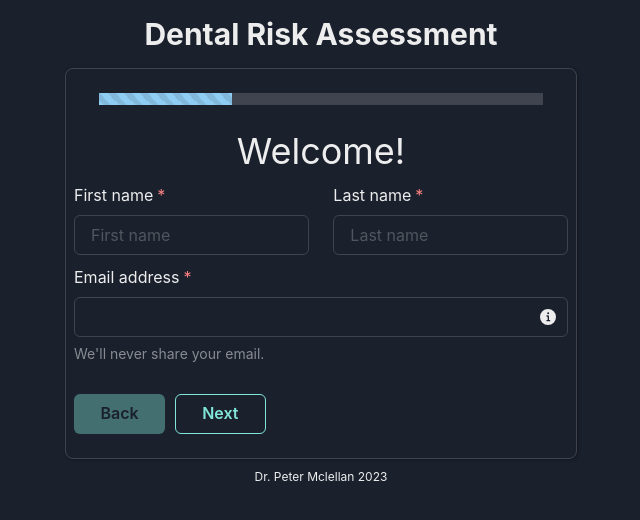
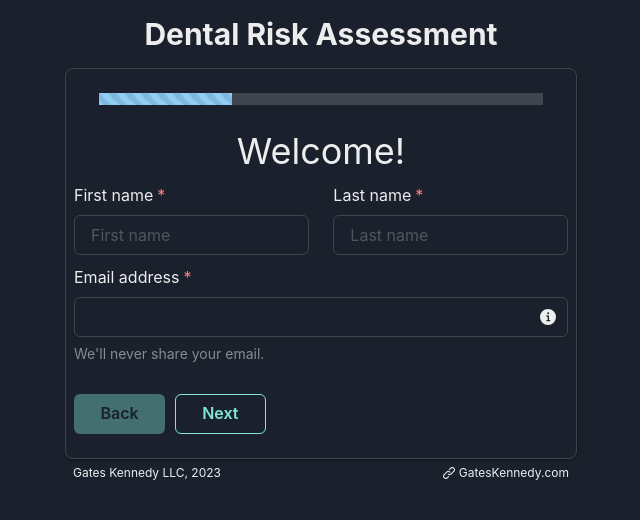
Before and after one commit to GatesKennedy/MedIntake, a Next.js app: page / in a window 1280 px wide. Shown: the top 520 px of the page, without its empty margins (319-959 px from the left). Built offline with nearby package versions, Linux system fonts and the light colour scheme.

Commit message:
MOD: Footer links to gateskennedy.com;;

```diff
--- a/src/components/Footer.tsx
+++ b/src/components/Footer.tsx
@@ -1,5 +1,7 @@
 'use client';
-import { Center, Divider, Stack, Text } from '@chakra-ui/react';
+import { LinkIcon } from '@chakra-ui/icons';
+import { Center, Divider, HStack, Stack, Text } from '@chakra-ui/react';
+import Link from 'next/link';
 
 const Footer = () => {
 	return (
@@ -8,22 +10,33 @@ const Footer = () => {
 			id={'footer-root'}
 			height={'36px'}
 			width={'full'}
-			// position={'fixed'}
+			maxWidth={900}
 			bottom={0}
-			mb={2}
+			m={'auto'}
+			pb={2}
 		>
-			<Stack
-				w={'full'}
+			<HStack
 				m={4}
+				justifyContent={'space-between'}
+				width={{ base: 'full', md: 'lg' }}
+				p={2}
 			>
-				{/* <Divider /> */}
 				<Text
 					align={'center'}
 					fontSize={'xs'}
 				>
-					Dr. Peter Mclellan 2023
+					Gates Kennedy LLC, 2023
 				</Text>
-			</Stack>
+				<Text fontSize={'xs'}>
+					<LinkIcon />{' '}
+					<Link
+						href={'https://gateskennedy.com'}
+						target={'_blank'}
+					>
+						GatesKennedy.com
+					</Link>
+				</Text>
+			</HStack>
 		</Center>
 	);
 };
--- a/src/components/FormIdentity.tsx
+++ b/src/components/FormIdentity.tsx
@@ -147,7 +147,7 @@ const FormIdentity = ({
 						<InputRightElement>
 							<Tooltip
 								label={
-									'Where would you like us to send your test results?'
+									'Where would you like us to send your results?'
 								}
 								aria-label='A tooltip'
 							>
--- a/src/components/MultiStep.tsx
+++ b/src/components/MultiStep.tsx
@@ -122,7 +122,7 @@ export const MultiStep = () => {
 				rounded='lg'
 				shadow='1px 1px 3px rgba(0,0,0,0.3)'
 				width={{ base: 'full', md: 'lg' }}
-				maxWidth={800}
+				maxWidth={900}
 				py={6}
 				px={2}
 				mx={4}
```
